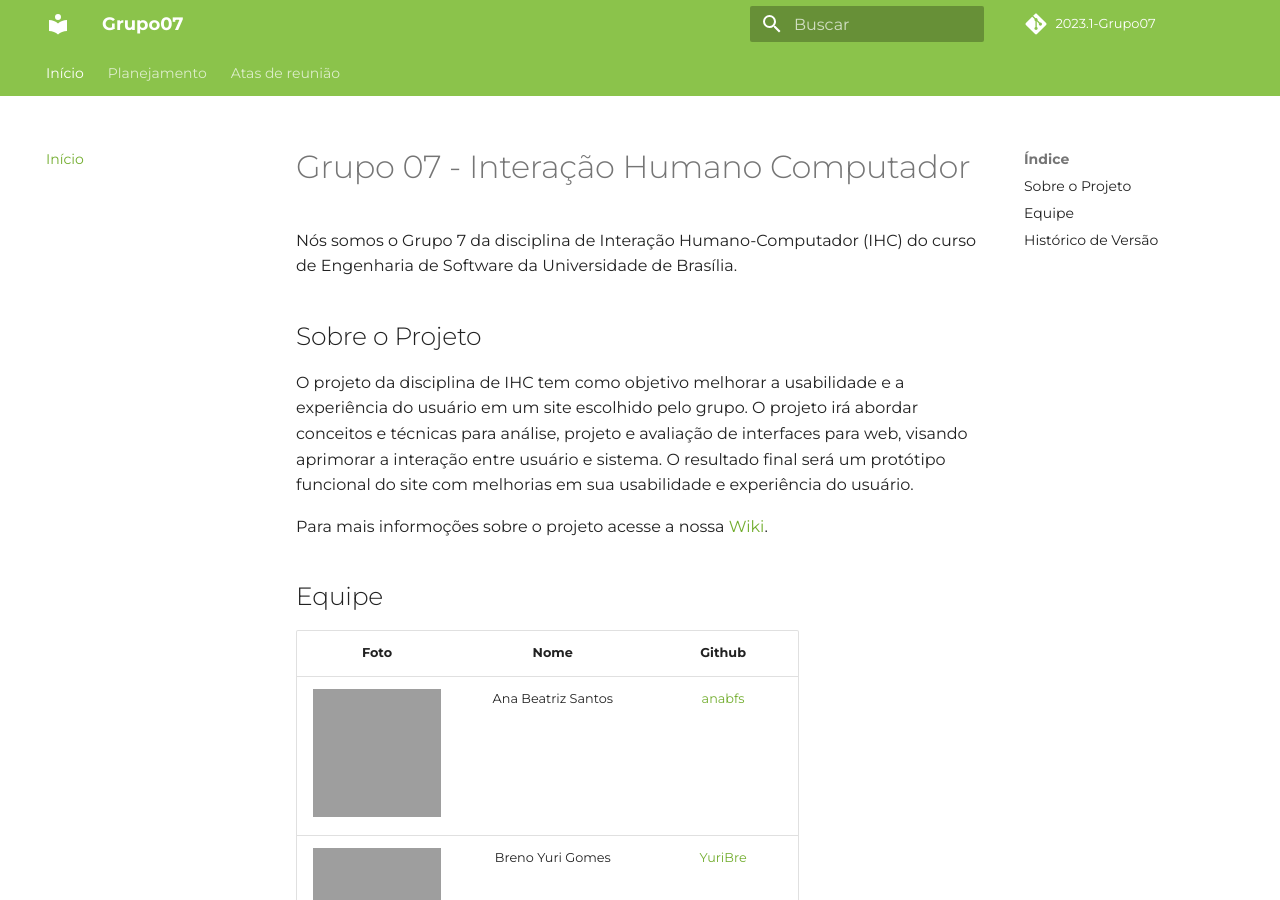
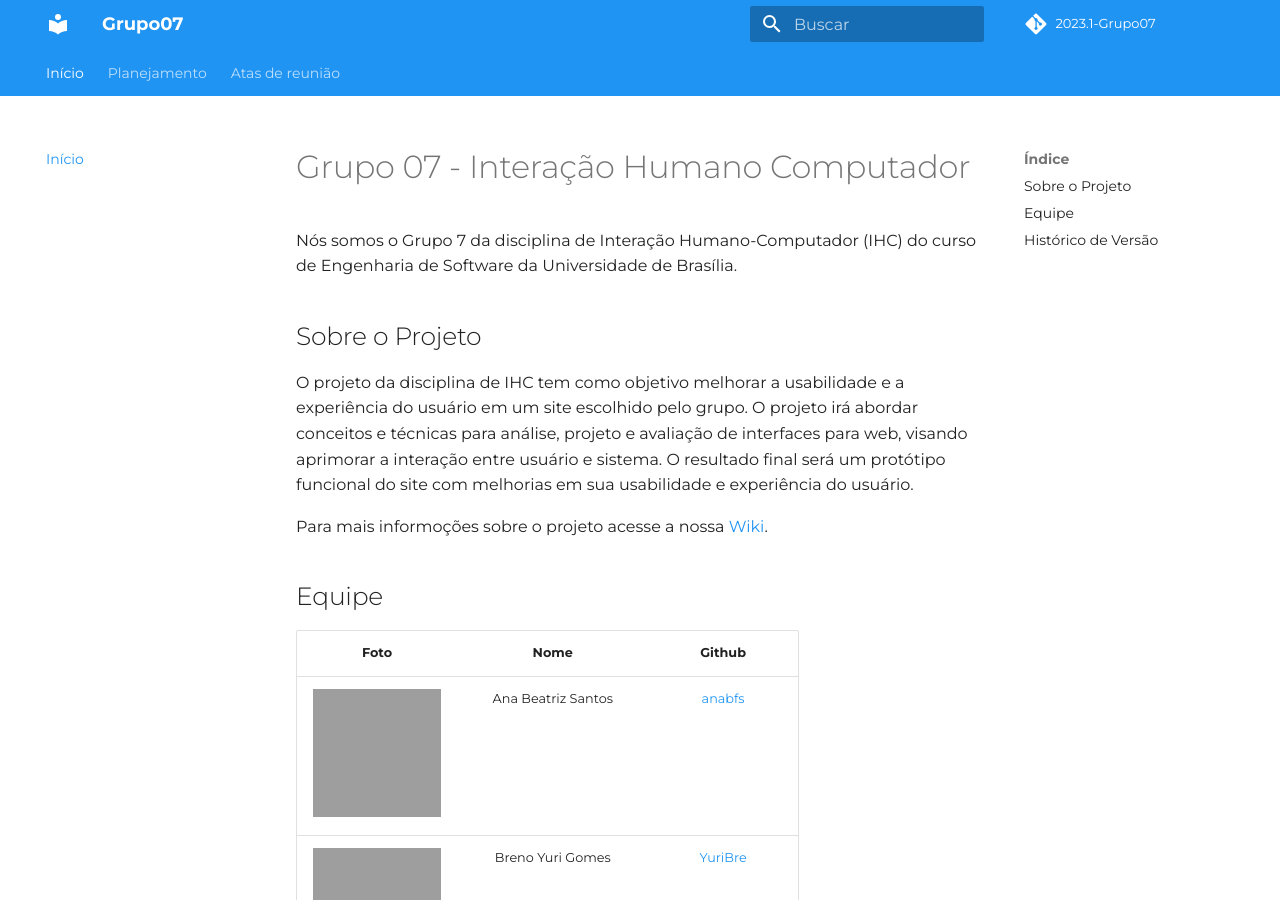
Before and after one commit to Interacao-Humano-Computador/2023.1-Agiel, an MkDocs documentation site: the page built from docs/index.md, in a window 1280 px wide and 900 px high. Built offline with MkDocs 1.6.1 and Material for MkDocs 9.7.7, drawn with Linux system fonts in a browser that asks for light colours; some web fonts are replaced; comment, search, counter and statistics services are not loaded; grey boxes are pictures that could not be loaded.

Commit message:
feature: modifica cor base do gitpages

```diff
--- a/mkdocs.yml
+++ b/mkdocs.yml
@@ -7,7 +7,7 @@ theme:
   name: material
   language: "pt"
   palette:
-    primary: light green
+    primary: blue
     accent: white
   features:
     - navigation.tabs
```
